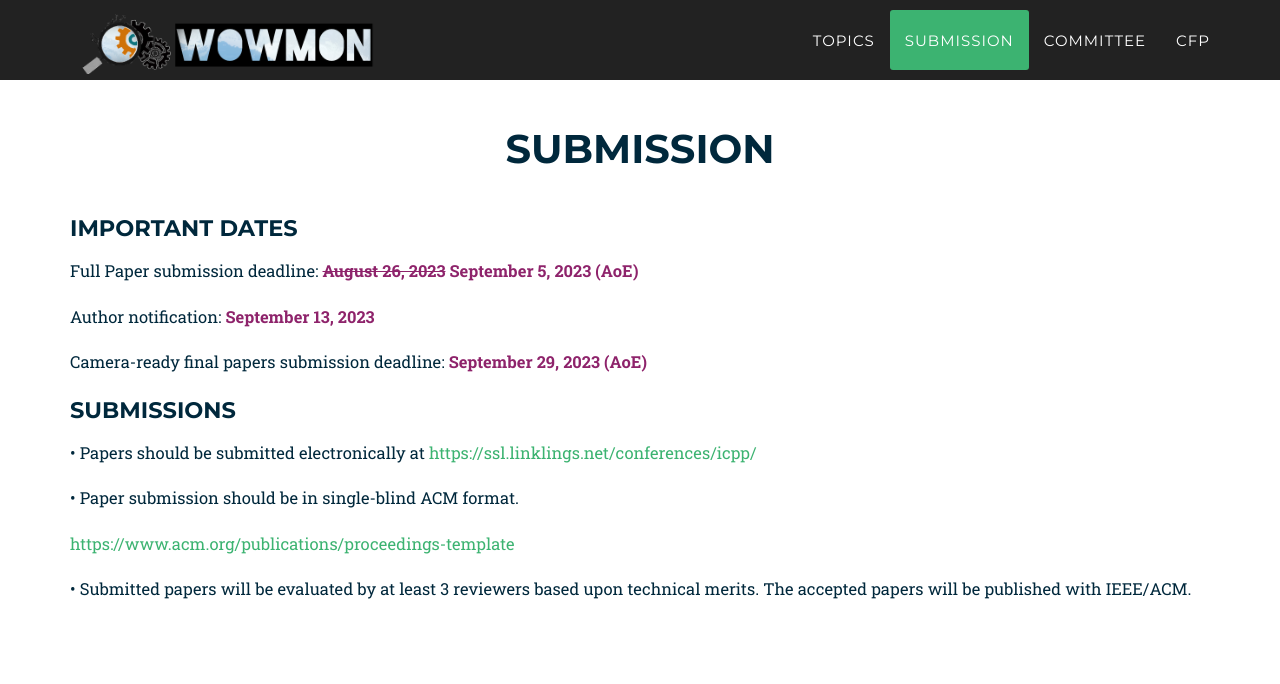
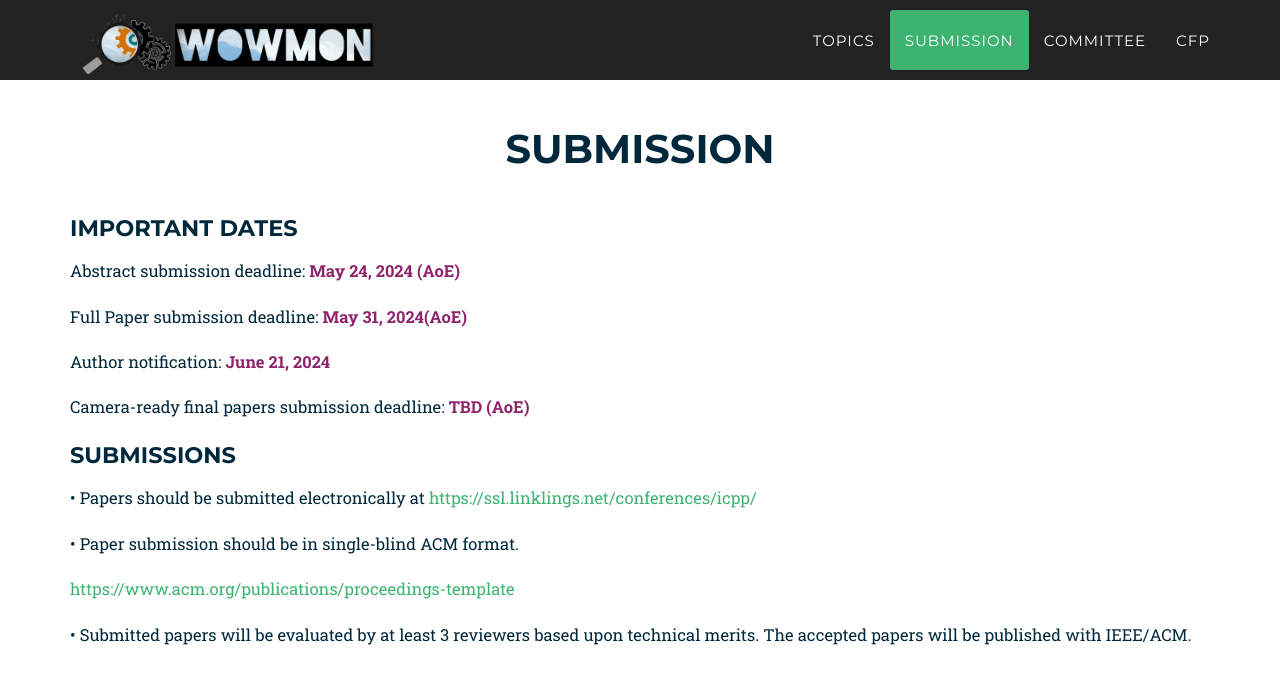
Before and after one commit to WOWMON-workshop/WOWMON-workshop.github.io, a Jekyll site: the page built from index.html, in a window 1280 px wide and 900 px high, scrolled down 2449 px. Shown: the top 684 px of the window. Built offline with Jekyll 4.4.1, drawn with Linux system fonts in a browser that asks for light colours; some web fonts are replaced.

Commit message:
Updating dates

```diff
--- a/_includes/2024_data/committee.html
+++ b/_includes/2024_data/committee.html
@@ -8,7 +8,6 @@
                 </div>
             </div>
             <h2>Organizing Committee</h2>
-            <p> TODO add everyone </p>
             <p>Allen D. Malony, University of Oregon</p>
             <p>Shantenu Jah, Rutgers University / Brookhaven National Laboratory</p>
             <p>Ana Gainaru, Oak Ridge National Laboratory</p>
--- a/_includes/2024_data/submission.html
+++ b/_includes/2024_data/submission.html
@@ -8,11 +8,12 @@
             </div>
             <h2>Important Dates</h2>
 
-            <p>Full Paper submission deadline: <b><font color="#8E236B"> <s>August 26, 2023</s> September 5, 2023 (AoE)</font></b></p>
+            <p>Abstract submission deadline: <b><font color="#8E236B"> May 24, 2024 (AoE)</font></b></p>
+            <p>Full Paper submission deadline: <b><font color="#8E236B"> May 31, 2024(AoE)</font></b></p>
 
-            <p>Author notification: <b><font color="#8E236B">September 13, 2023</font></b></p>
+            <p>Author notification: <b><font color="#8E236B">June 21, 2024</font></b></p>
 
-            <p>Camera-ready final papers submission deadline: <b><font color="#8E236B">September 29, 2023 (AoE)</font></b></p>
+            <p>Camera-ready final papers submission deadline: <b><font color="#8E236B">TBD (AoE)</font></b></p>
 
 
       <h2>Submissions</h2>
```
